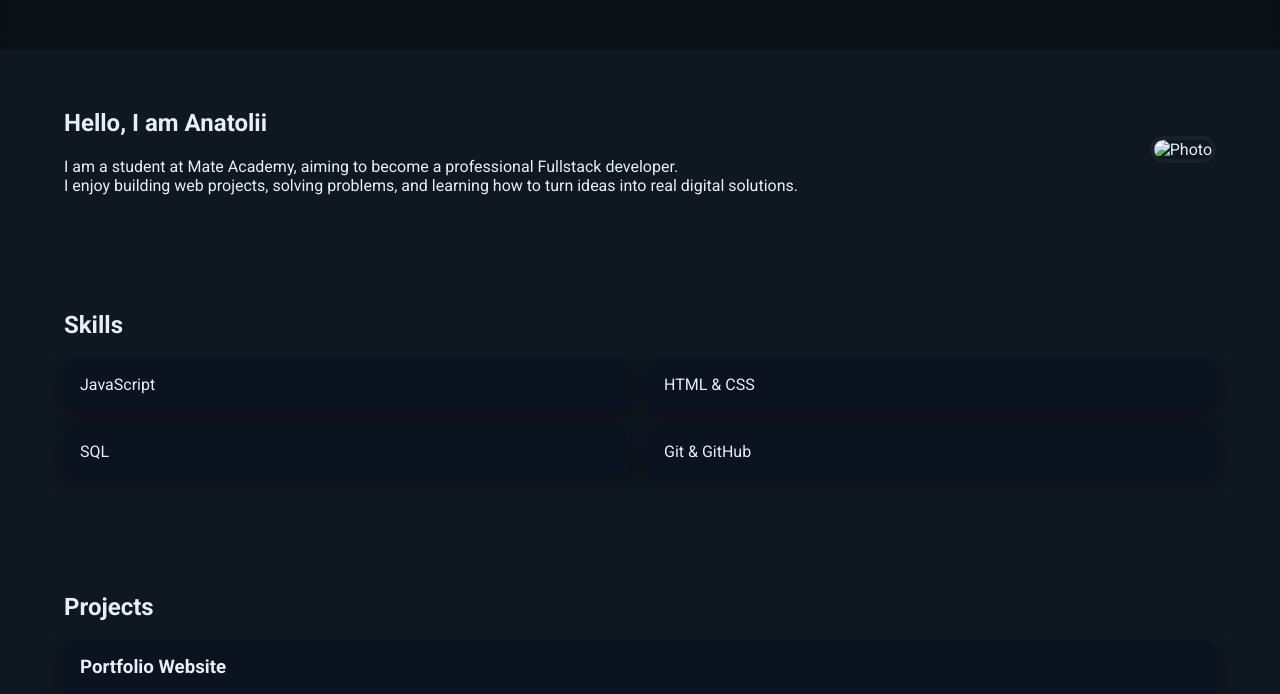
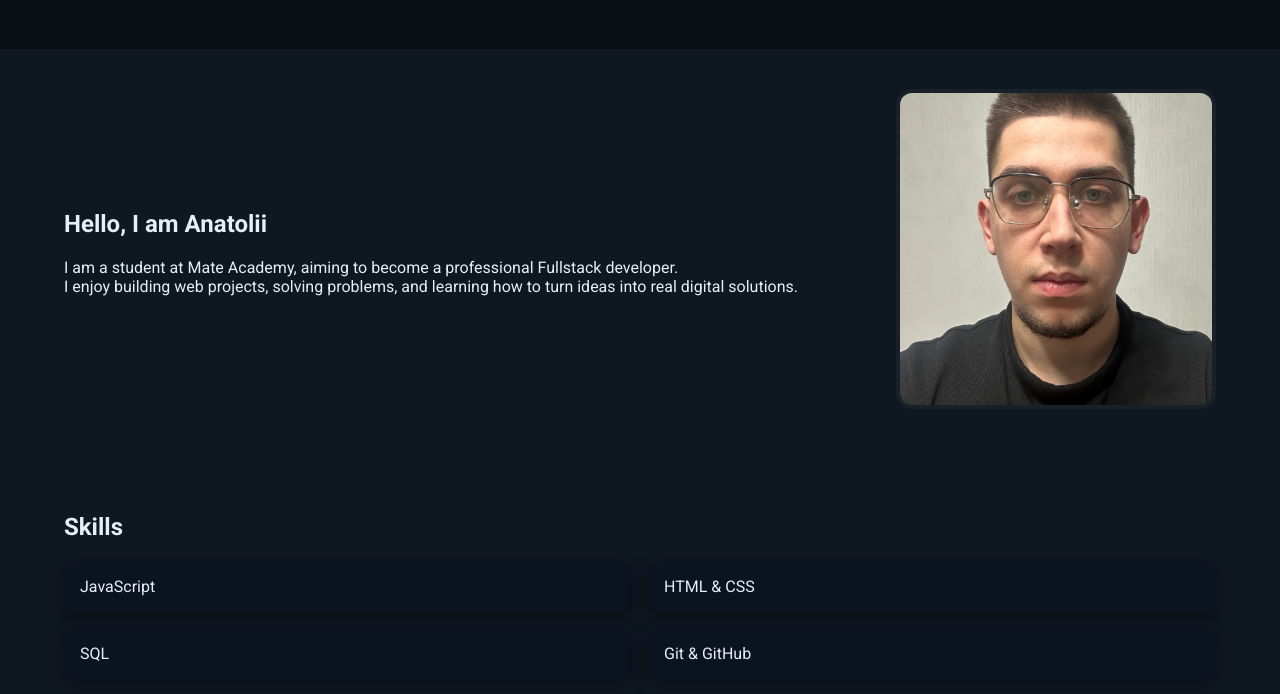
Before and after one commit to A1daros/anatolii_lutai_resume, a plain HTML site: page index.html in a window 1280 px wide. Shown: the part 98-792 px from the top of the page. Drawn offline with Linux system fonts and the light colour scheme; the site is published under a folder, as on GitHub Pages, so addresses that start at the root find nothing.

Commit message:
Fix image path

```diff
--- a/index.html
+++ b/index.html
@@ -39,7 +39,7 @@
         </p>
       </div>
       <div class="hero-photo">
-        <img src="/images/photo_2025-10-29_20-07-58.jpg" alt="Photo" />
+        <img src="images/photo_2025-10-29_20-07-58.jpg" alt="Photo" />
       </div>
     </section>
 
```
